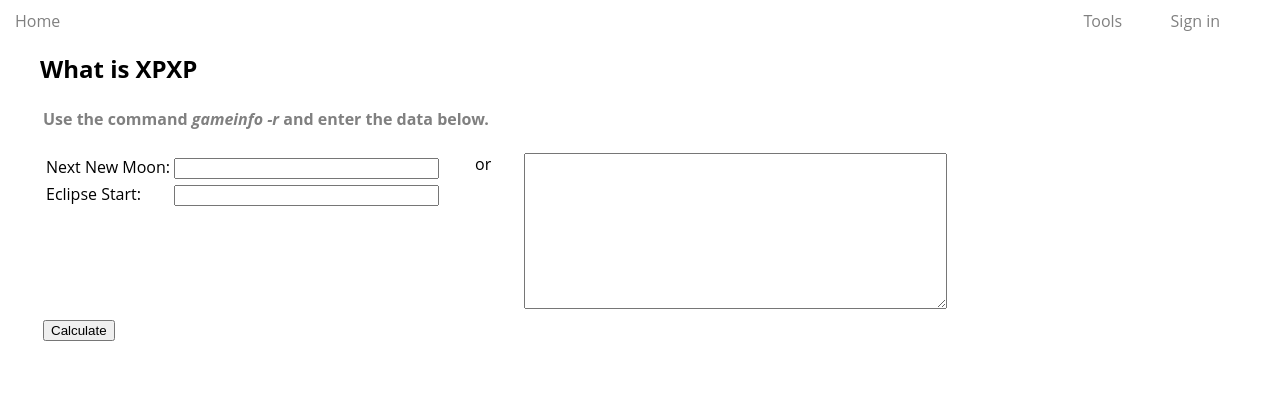
After one commit to muestro/medloot, a Python web app: template templates/tools/tools.html in a window 1280 px wide. The commit adds this page. Shown: the top 395 px of the page. Run offline with Jinja, Linux system fonts and the light colour scheme; the template is opened without the code that fills it, so the values that code supplies are empty; some libraries are stand-ins or nearby versions.

Commit message:
Added initial xpxp calc page.

```diff
--- /dev/null
+++ b/static/tools/tools.js
@@ -0,0 +1,20 @@
+$(document).ready(function(){
+    $('#calculateResult').click(function(){
+        $('#result').empty();
+        var data = {};
+        data['moon'] = $('#moon').val();
+        data['eclipse'] = $('#eclipse').val();
+        data['full_text'] = $('#full_text').val();
+
+        $.get('/tools/xpxp/calculate', data, function(responseData){
+            if(responseData != "None"){
+                $('#result').empty().append(responseData);
+            }else{
+                alert('Unable to parse data.');
+            }
+
+        }).fail(function(){
+            alert('Unable to parse data.');
+        });
+    });
+});
--- a/templates/home.html
+++ b/templates/home.html
@@ -14,6 +14,9 @@
         <li></li>
     </ul>
     <ul class="topBannerRight">
+        <li>
+            <a href="/tools">Tools</a>
+        </li>
         <li class="admin">
             {% if is_admin_user %}
             <a href="/admin">Admin</a>
--- /dev/null
+++ b/templates/tools/tools.html
@@ -0,0 +1,73 @@
+<!DOCTYPE html>
+<html>
+<head>
+    <title>Medloot.com - Tools</title>
+    <link type="text/css" rel="stylesheet" href="/static/main.css" />
+    <script src="//ajax.googleapis.com/ajax/libs/jquery/2.1.0/jquery.min.js"></script>
+    <script src="/static/tools/tools.js"></script>
+    <link href='//fonts.googleapis.com/css?family=Russo+One' rel='stylesheet' type='text/css'>
+    <link rel="shortcut icon" href="/static/favicon.ico" />
+</head>
+<body>
+    <div class="topBanner">
+        <ul>
+            <li><a href="/">Home</a></li>
+        </ul>
+        <ul class="topBannerRight">
+            <li>
+                <a href="/tools">Tools</a>
+            </li>
+            <li class="admin">
+                {% if is_admin_user %}
+                <a href="/admin">Admin</a>
+                {% endif %}
+            </li>
+            {% if user %}
+            <li id="userInfoItem">
+                <div>
+                    <span id="email" class="email" style="display: block;">{{ user.email() }}</span>
+                    <a id="signOut" class="signOut" href="{{ signOutUrl }}" style="display: block;">Sign out</a>
+                </div>
+                <img src="static/silhouette.png" />
+            </li>
+            {% else %}
+            <li>
+                <a id="signIn" href="{{ signInUrl }}">Sign in</a>
+            </li>
+            {% endif %}
+        </ul>
+    </div>
+    <div>
+        <ul>
+            <li>
+                <h2>What is XPXP</h2>
+                <table>
+                    <tr><td colspan="3" style="padding-bottom: 20px;"><span style="font-size: 16px; font-weight: bold; color: #808080;">Use the command <i>gameinfo -r</i> and enter the data below.</span></td> </tr>
+                    <tr>
+                        <td style="vertical-align: top;">
+                            <table>
+                                <tr><td><span>Next New Moon:</span></td><td><input id="moon" type="text" size="30" /></td></tr>
+                                <tr><td><span>Eclipse Start:</span></td><td><input id="eclipse" type="text" size="30" /></td></tr>
+                            </table>
+                        </td>
+                        <td style="vertical-align: top; padding-left: 30px; padding-right: 30px;"><span>or</span></td>
+                        <td>
+                            <textarea id="full_text" rows="10" cols="50" placeholder=""></textarea>
+                        </td>
+                    </tr>
+                    <tr>
+                        <td><button id="calculateResult">Calculate</button></td>
+                        <td></td>
+                        <td></td>
+                </table>
+
+                <br/>
+
+            </li>
+            <li style="padding-top: 30px">
+                <span id="result" style="font-size: 70px; font-weight: bold;"></span>
+            </li>
+        </ul>
+    </div>
+</body>
+</html>
```
Also changed, not shown: main.py (+19 -0 lines).
